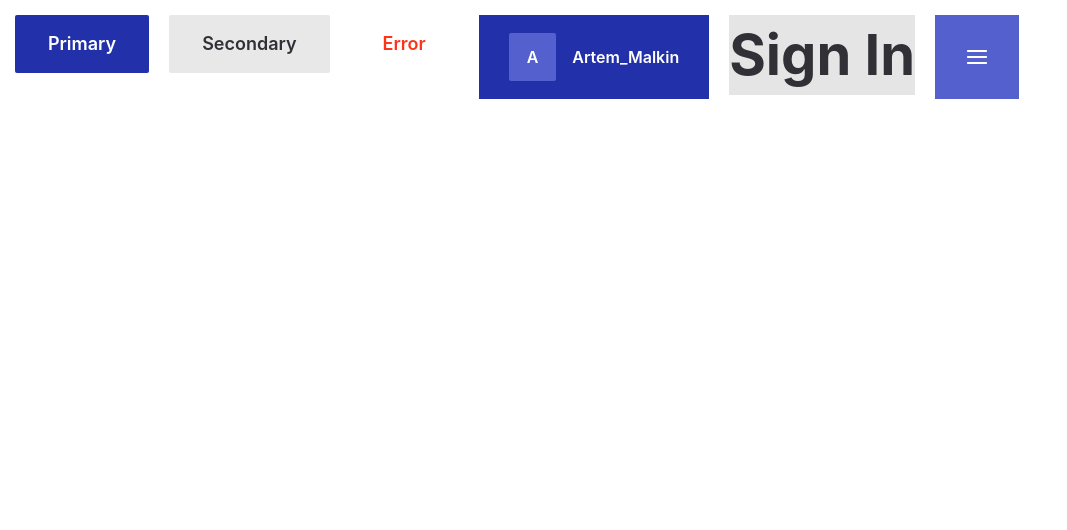
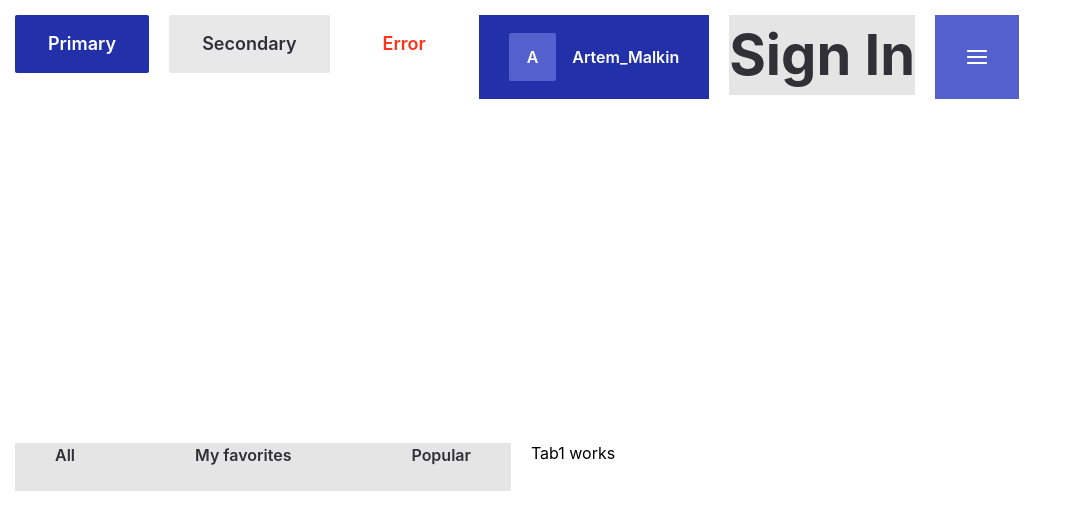
Before and after one commit to LeonidZhukovets/React_TMS, a React (Create React App) app: page / in a window 1280 px wide. Shown: the top 530 px of the page, without its empty margins (0-1067 px from the left). Built offline with nearby package versions, Linux system fonts and the light colour scheme.

Commit message:
add Tabs component (need fixes)

```diff
--- a/src/App.module.css
+++ b/src/App.module.css
@@ -6,4 +6,5 @@
   align-items: flex-start;
   gap: 20px;
   padding: 15px;
+  flex-wrap: wrap;
 }
--- a/src/App.tsx
+++ b/src/App.tsx
@@ -6,9 +6,19 @@ import UserName from "./Components/UserName";
 import styles from "./App.module.css";
 import Title from "./Components/Title";
 import Hamburger from "./Components/Hamburger";
+import Tabs from "./Components/Tabs";
 
 const App = () => {
   const [isOpen, setOpened] = useState(false);
+  const tabsItem = [
+    { title: "All", id: 1 },
+    { title: "My favorites", id: 2 },
+    { title: "Popular", id: 3 },
+  ];
+  const [activeTabId, setActiveTabId] = useState(1);
+  const handleTabClick = (id: number) => {
+    setActiveTabId(id);
+  };
 
   return (
     <div className={styles.container}>
@@ -32,6 +42,14 @@ const App = () => {
       <Title title={"Sign In"} />
 
       <Hamburger isOpened={isOpen} onClick={() => setOpened(!isOpen)} />
+      <Tabs
+        activeTabId={activeTabId}
+        tabs={tabsItem}
+        onClick={handleTabClick}
+      ></Tabs>
+      {activeTabId === 1 && <div>Tab1 works</div>}
+      {activeTabId === 2 && <div>Tab2 works</div>}
+      {activeTabId === 3 && <div>Tab3 works</div>}
     </div>
   );
 };
--- /dev/null
+++ b/src/Components/Tabs/Tabs.module.css
@@ -0,0 +1,22 @@
+.tabs {
+  display: flex;
+  flex-direction: row;
+  justify-content: center;
+  align-items: center;
+  padding: 0px;
+  gap: 40px;
+  background-color: #e5e5e5;
+  cursor: pointer;
+}
+
+.tab {
+  padding: 0px 40px 24px;
+  color: #313037;
+  font-weight: 600;
+  font-size: 16px;
+  line-height: 24px;
+}
+
+.tab:hover {
+  color: #2231aa;
+}
--- /dev/null
+++ b/src/Components/Tabs/Tabs.tsx
@@ -0,0 +1,34 @@
+import React, { FC, useCallback } from "react";
+import classNames from "classnames";
+
+//@ts-ignore
+import styles from "./Tabs.module.css";
+
+export type ItemTab = {
+  title: string;
+  id: number;
+  className?: string;
+  disabled?: boolean;
+};
+
+type TabsProps = {
+  tabs: ItemTab[];
+  onClick: (id: number) => void;
+  activeTabId: number;
+};
+
+const Tabs: FC<TabsProps> = (props) => {
+  const { tabs, onClick, activeTabId } = props;
+
+  return (
+    <div className={styles.tabs}>
+      {tabs.map((tabItem) => (
+        <div className={styles.tab} onClick={() => onClick(tabItem.id)}>
+          {tabItem.title}
+        </div>
+      ))}
+    </div>
+  );
+};
+
+export default Tabs;
--- /dev/null
+++ b/src/Components/Tabs/index.ts
@@ -0,0 +1 @@
+export { default } from './Tabs';
```
